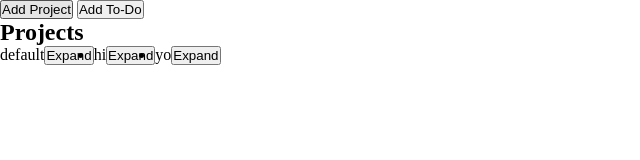
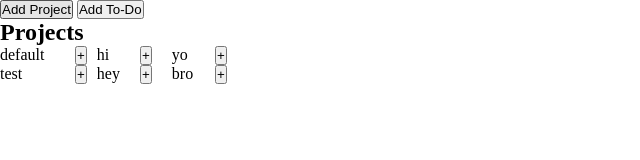
Before and after one commit to frustratedcat/to-do-list, a website built with webpack: page dist/index.html in a window 1280 px wide. Shown: the whole page, without its empty margins (0-640 px from the left). Built offline with nearby package versions, Linux system fonts and the light colour scheme.

Commit message:
Add basic styling

```diff
--- a/src/modules/dom-handling.js
+++ b/src/modules/dom-handling.js
@@ -102,9 +102,6 @@ function getLogic() {
       value.map((v) => { projectsContainer.lastElementChild.append(createUl(v)) })
     }
 
-
-    console.log(projectsContainer.children)
-
     // Test log to delete later
     console.log(modifyProjects.projects)
   }
--- a/src/modules/logic-handling.js
+++ b/src/modules/logic-handling.js
@@ -5,6 +5,7 @@ function createProject() {
   // Check if projects object is empty
   if (Object.keys(projects).length === 0) {
     Object.assign(projects, { default: ["hi", "yo"] })
+    Object.assign(projects, { test: ["hey", "bro"] })
   }
   return { projects }
 }
@@ -84,7 +85,7 @@ function createBtn() {
 
 function btnProject() {
   const btn = createBtn();
-  btn.textContent = "Expand";
+  btn.textContent = "+";
   btn.setAttribute("type", "button");
   btn.classList.add("expand-project-btn")
   return btn;
@@ -92,7 +93,7 @@ function btnProject() {
 
 function btnToDo() {
   const btn = createBtn();
-  btn.textContent = "Expand";
+  btn.textContent = "+";
   btn.setAttribute("type", "button");
   btn.classList.add("expand-do-do-btn")
   return btn;
--- a/src/style.css
+++ b/src/style.css
@@ -6,10 +6,6 @@ padding: 0;
 
 body {
   height: 100vh;
-}
-
-.hide {
-  display: none;
 }
 
 #add-project-form, #add-to-do-form {
@@ -38,3 +34,26 @@ body {
 .project-item {
   display: flex;
 }
+
+.project-text {
+  width: 75px;
+}
+
+.project-to-do-list {
+  width: 75px;
+}
+
+.project-to-do {
+  display: flex;
+  list-style: none;
+  margin: 0 10px;
+}
+
+.project-to-do > button {
+  margin-left: auto;
+
+}
+
+.hide {
+  display: none;
+}
```
Also changed, not shown: dist/main.js.
